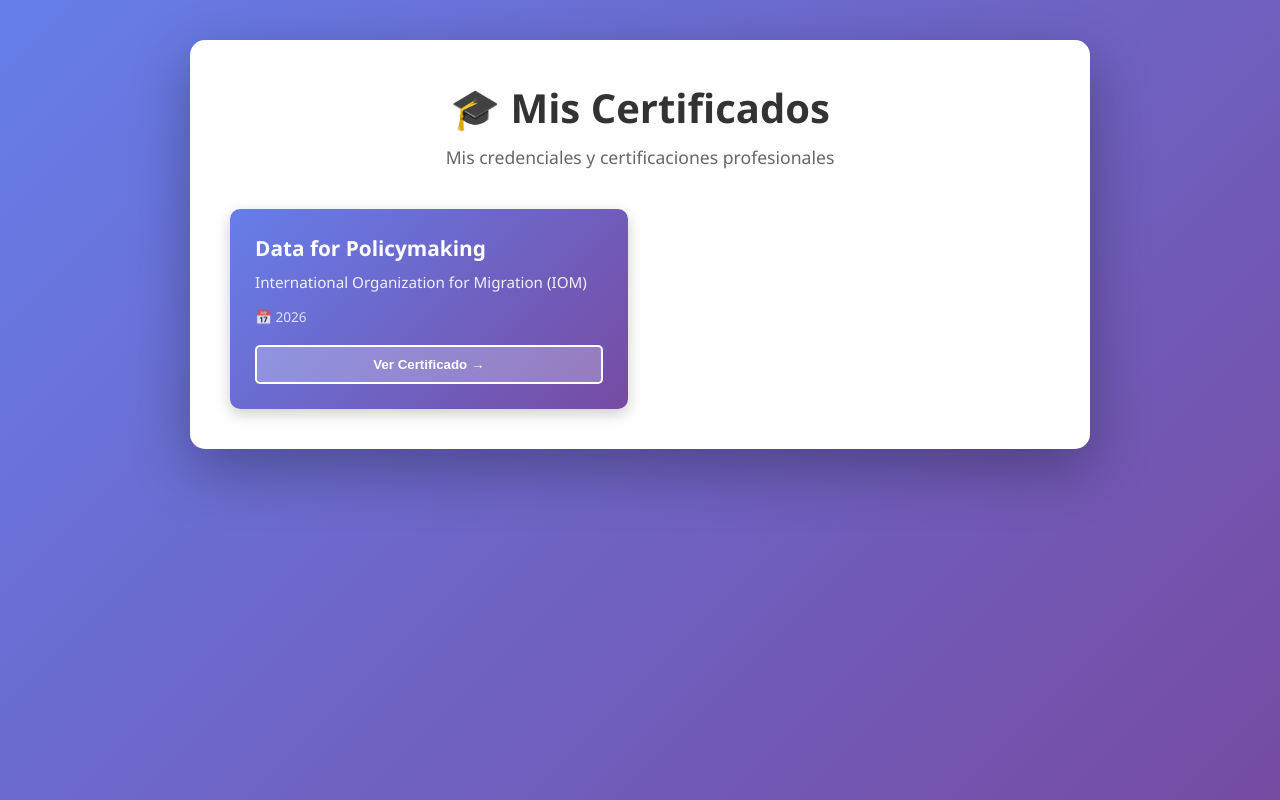
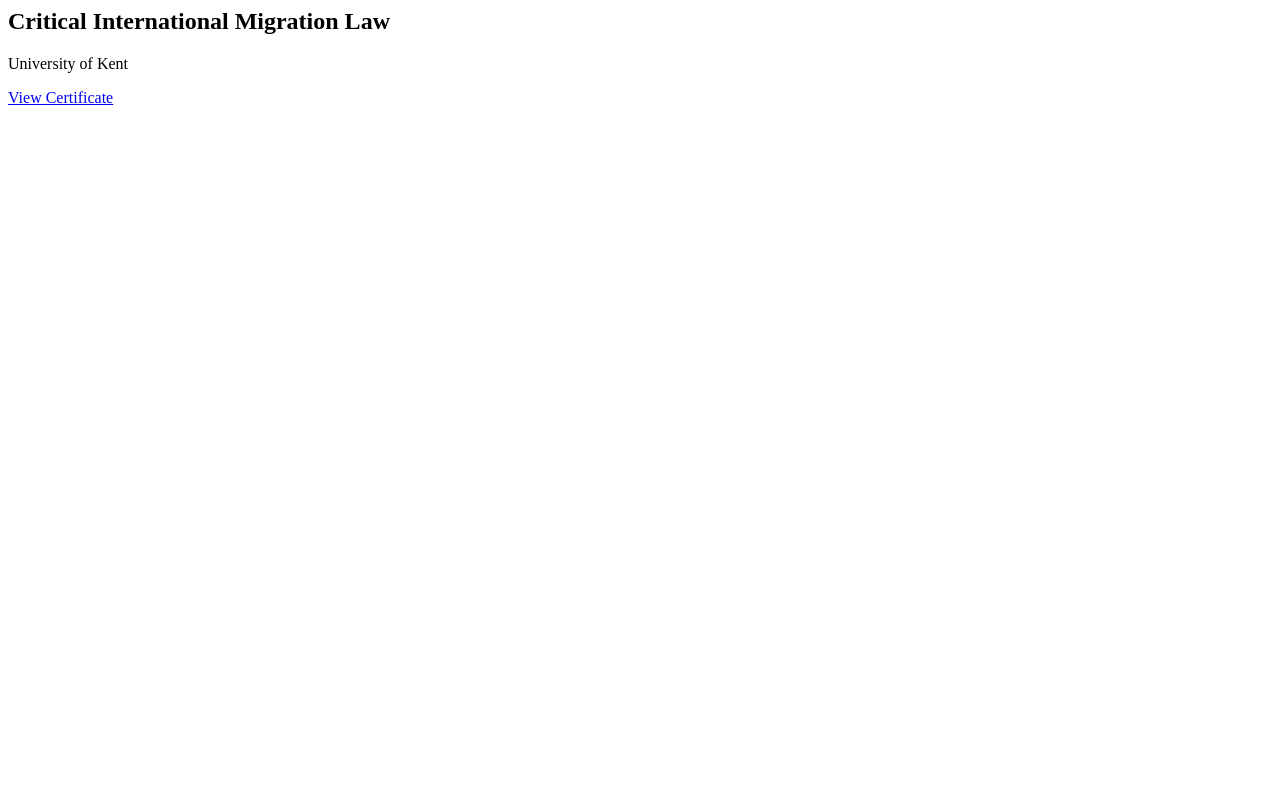
Before and after one commit to rotvaldi/certificates, a plain HTML site: page index.html in a window 1280 px wide. Drawn offline with Linux system fonts and the light colour scheme.

Commit message:
Add second certificate for University of Kent in Critical International Migration Law

```diff
--- a/index.html
+++ b/index.html
@@ -1,128 +1,5 @@
-<!DOCTYPE html>
-<html lang="es">
-<head>
-    <meta charset="UTF-8">
-    <meta name="viewport" content="width=device-width, initial-scale=1.0">
-    <title>Mis Certificados</title>
-    <style>
-        * {
-            margin: 0;
-            padding: 0;
-            box-sizing: border-box;
-        }
-
-        body {
-            font-family: 'Segoe UI', Tahoma, Geneva, Verdana, sans-serif;
-            background: linear-gradient(135deg, #667eea 0%, #764ba2 100%);
-            min-height: 100vh;
-            padding: 40px 20px;
-        }
-
-        .container {
-            max-width: 900px;
-            margin: 0 auto;
-            background: white;
-            border-radius: 15px;
-            box-shadow: 0 20px 60px rgba(0, 0, 0, 0.3);
-            padding: 40px;
-        }
-
-        h1 {
-            color: #333;
-            text-align: center;
-            margin-bottom: 10px;
-            font-size: 2.5em;
-        }
-
-        .subtitle {
-            text-align: center;
-            color: #666;
-            margin-bottom: 40px;
-            font-size: 1.1em;
-        }
-
-        .certificates-grid {
-            display: grid;
-            grid-template-columns: repeat(auto-fill, minmax(280px, 1fr));
-            gap: 25px;
-        }
-
-        .certificate-card {
-            background: linear-gradient(135deg, #667eea 0%, #764ba2 100%);
-            border-radius: 10px;
-            padding: 25px;
-            color: white;
-            text-decoration: none;
-            transition: all 0.3s ease;
-            box-shadow: 0 5px 15px rgba(0, 0, 0, 0.2);
-            display: flex;
-            flex-direction: column;
-            justify-content: space-between;
-            min-height: 200px;
-        }
-
-        .certificate-card:hover {
-            transform: translateY(-10px);
-            box-shadow: 0 15px 40px rgba(0, 0, 0, 0.3);
-        }
-
-        .certificate-card h2 {
-            font-size: 1.3em;
-            margin-bottom: 10px;
-            word-wrap: break-word;
-        }
-
-        .certificate-card p {
-            font-size: 0.95em;
-            opacity: 0.9;
-            margin-bottom: 15px;
-            flex-grow: 1;
-        }
-
-        .certificate-card .date {
-            font-size: 0.85em;
-            opacity: 0.8;
-            margin-bottom: 15px;
-        }
-
-        .btn {
-            background: rgba(255, 255, 255, 0.25);
-            border: 2px solid white;
-            color: white;
-            padding: 10px 20px;
-            border-radius: 5px;
-            text-decoration: none;
-            text-align: center;
-            transition: all 0.3s ease;
-            cursor: pointer;
-            font-weight: bold;
-            display: inline-block;
-        }
-
-        .btn:hover {
-            background: white;
-            color: #667eea;
-        }
-    </style>
-</head>
-<body>
-    <div class="container">
-        <h1>🎓 Mis Certificados</h1>
-        <p class="subtitle">Mis credenciales y certificaciones profesionales</p>
-
-        <div class="certificates-grid">
-            <!-- CERTIFICADO 1 -->
-            <a href="Certificate%20awarded%20by%20the%20International%20Organization%20for%20Migration%20(IOM)%20in%20Data%20for%20Policymaking%2C%20Risk%20Analysis%20and%20Intelligence.pdf" class="certificate-card" target="_blank">
-                <div>
-                    <h2>Data for Policymaking</h2>
-                    <p>International Organization for Migration (IOM)</p>
-                    <div class="date">📅 2026</div>
-                </div>
-                <button class="btn">Ver Certificado →</button>
-            </a>
-
-            <!-- AGREGAR MÁS CERTIFICADOS AQUÍ -->
-        </div>
-    </div>
-</body>
-</html>
+<div class="certificate-card">
+    <h2>Critical International Migration Law</h2>
+    <p>University of Kent</p>
+    <a href="Certificate%20awarded%20by%20the%20University%20of%20Kent%20in%20Critical%20International%20Migration%20Law.pdf">View Certificate</a>
+</div>
```
